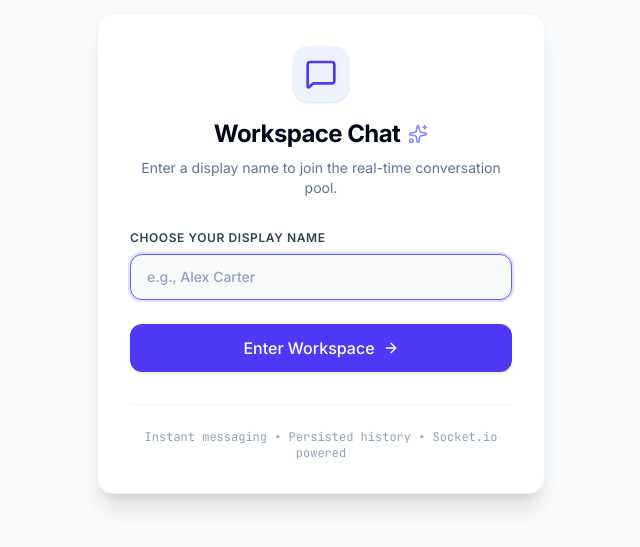
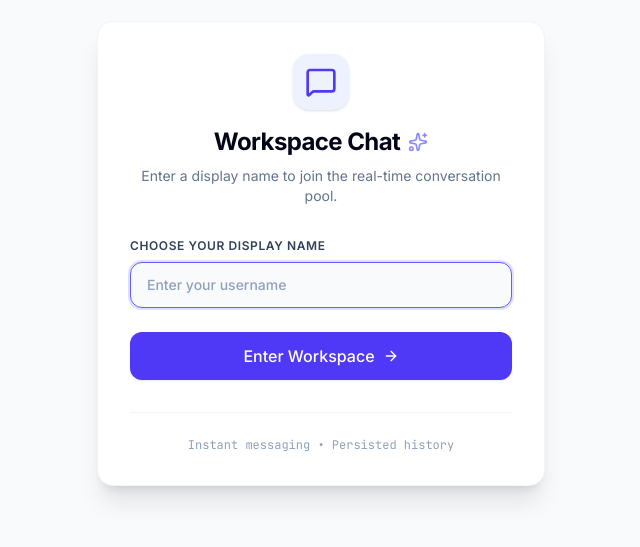
Before and after one commit to vignesh1325/real-time-chat-app, a React (Vite) app: page / in a window 1280 px wide. Shown: the part 147-694 px from the top of the page, without its empty margins (319-959 px from the left). Built offline with nearby package versions, Linux system fonts and the light colour scheme.

Commit message:
Update placeholder text and remove socket.io mention

```diff
--- a/src/components/LoginScreen.tsx
+++ b/src/components/LoginScreen.tsx
@@ -82,7 +82,7 @@ export function LoginScreen({ onLogin }: LoginScreenProps) {
                 id="username"
                 type="text"
                 autoFocus
-                placeholder="e.g., Alex Carter"
+                placeholder="Enter your username"
                 value={username}
                 onChange={(e) => {
                   setUsername(e.target.value);
@@ -114,7 +114,7 @@ export function LoginScreen({ onLogin }: LoginScreenProps) {
 
         <div className="mt-8 pt-6 border-t border-slate-100 dark:border-slate-800 text-center">
           <p className="text-xs text-slate-400 dark:text-slate-500 font-mono">
-            Instant messaging • Persisted history • Socket.io powered
+            Instant messaging • Persisted history
           </p>
         </div>
       </motion.div>
```
